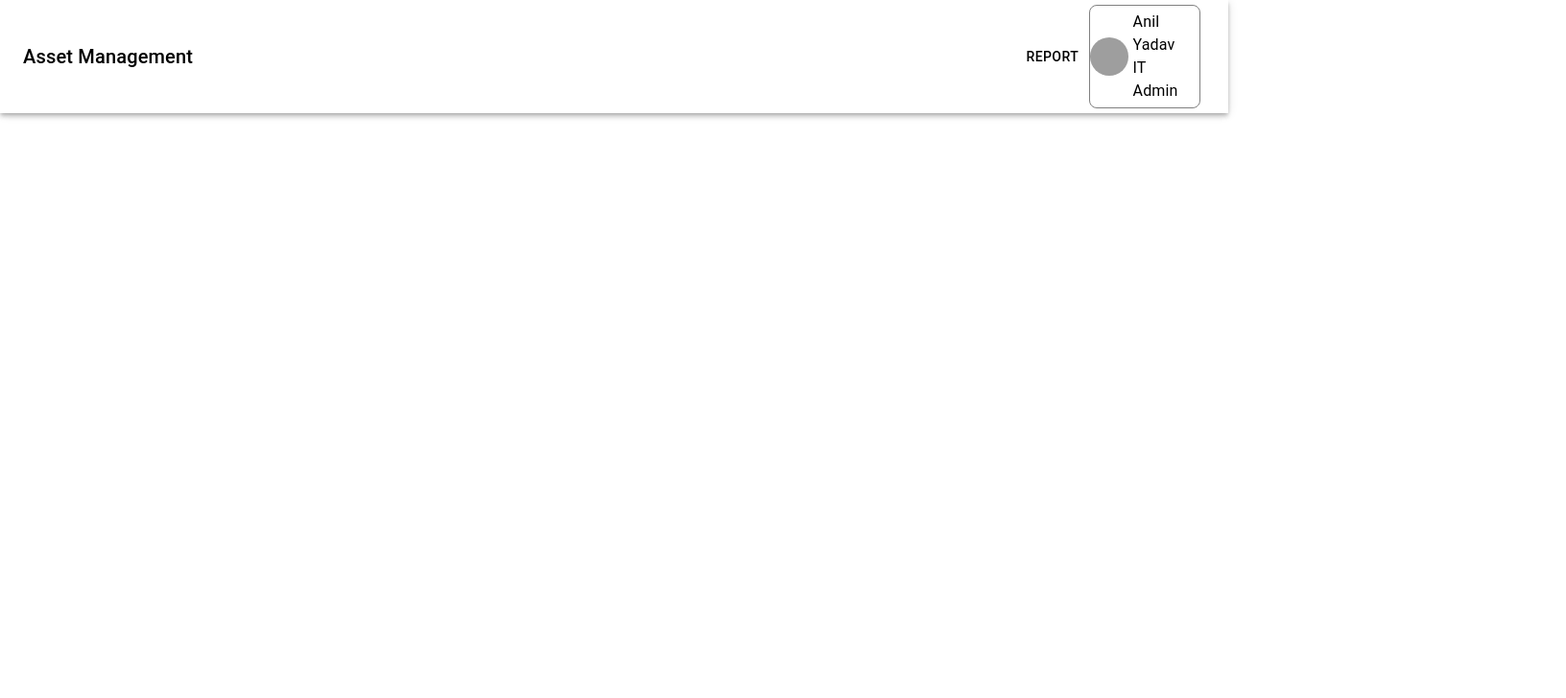
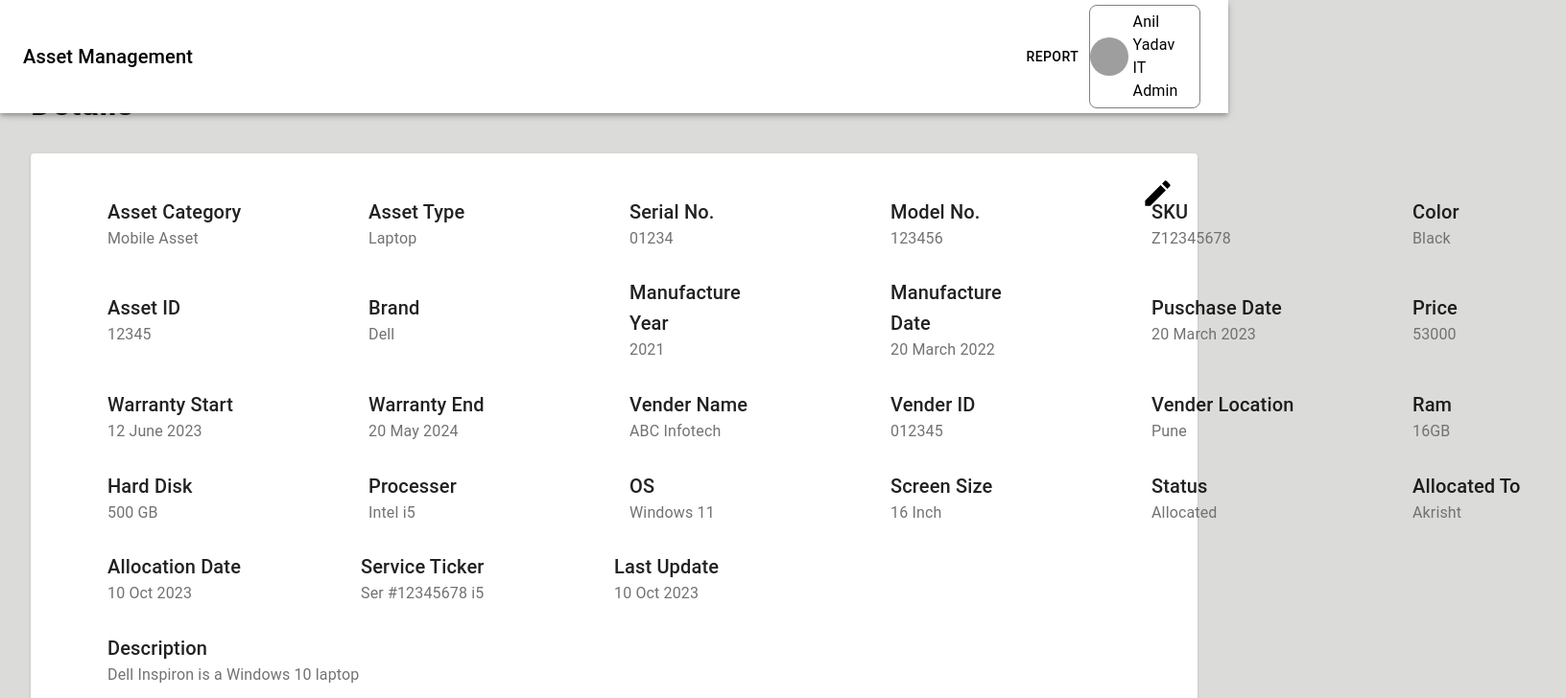
Before and after one commit to anil1707/asset-managment, a React (Create React App) app: page /details in a window 1280 px wide. Shown: the top 728 px of the page at 96% size, 1632 px wide, since content can reach past the window. Built offline with nearby package versions, Linux system fonts and the light colour scheme; grey boxes are pictures that could not be loaded.

Commit message:
add routing for detail page

```diff
--- a/src/App.js
+++ b/src/App.js
@@ -2,6 +2,7 @@ import Home from "./component/Home/Home";
 import Nav from "./component/Nav";
 import { Routes, Route } from "react-router-dom";
 import AddAsset from "./component/addAsset/AddAsset";
+import Detail from "./component/Detail";
 
 
 function App() {
@@ -11,6 +12,7 @@ function App() {
       <Routes>
         <Route path="/" element={<Home />}> </Route>
         <Route path="/addAsset" element={<AddAsset />}></Route>
+        <Route path="/details" element={<Detail />}></Route>
       </Routes>
     </>
   );
--- a/src/component/Detail.js
+++ b/src/component/Detail.js
@@ -1,8 +1,14 @@
 import { Box, IconButton, Paper, Tooltip, Typography } from "@mui/material";
 import React from "react";
 import EditIcon from "@mui/icons-material/Edit";
+import { useNavigate } from "react-router-dom";
 
 const Detail = () => {
+  const navigate = useNavigate()
+  const clickOnEditButton = () =>{
+    console.log("clicked");
+    navigate('/')
+  }
   return (
     <Box
       sx={{
@@ -31,7 +37,8 @@ const Detail = () => {
         >
           <Tooltip title="Edit">
             <IconButton
-              sx={{ position: "absolute", top: "1rem", right: "1rem" }}
+              sx={{ position: "absolute", top: "1rem", right: "1rem", color:"black" }}
+              onClick={clickOnEditButton}
             >
               <EditIcon sx={{ fontWeight: "bold", fontSize: "35px" }} />
             </IconButton>
--- a/src/component/Home/Home.js
+++ b/src/component/Home/Home.js
@@ -185,7 +185,7 @@ const Home = () => {
   const [isOnInventry, setIsOnInventry] = useState(false);
   const [isOnAllocateAssete, setIsOnAllocateAssete] = useState(false);
   const [isOnDeallocate, setIsOnDeallocate] = useState(false);
-  const [selectTab, setSelectTab] = useState("")
+  const [selectTab, setSelectTab] = useState("");
 
   // const [anchorEl, setAnchorEl] = React.useState(null);
   // const open = Boolean(anchorEl);
@@ -202,19 +202,19 @@ const Home = () => {
     setIsOnInventry(true);
     setIsOnAllocateAssete(false);
     setIsOnDeallocate(false);
-    setSelectTab("inventry")
+    setSelectTab("inventry");
   };
   const clickOnAllocateAsset = () => {
     setIsOnAllocateAssete(true);
     setIsOnInventry(false);
     setIsOnDeallocate(false);
-    setSelectTab("allocateAsset")
+    setSelectTab("allocateAsset");
   };
   const clickOnDeallocate = () => {
     setIsOnDeallocate(true);
     setIsOnInventry(false);
     setIsOnAllocateAssete(false);
-    setSelectTab("deallocate")
+    setSelectTab("deallocate");
   };
   const clickOnAddAsset = () => {
     setIsOnDeallocate(false);
@@ -223,8 +223,8 @@ const Home = () => {
     setSelectTab("");
   };
   return (
-    <Box sx={{ marginTop: "7.3vh" }}>
-      <Box sx={{ display: "flex", padding: "50px 0 20px 0", color: "white" }}>
+    <Box marginTop={"7.3vh"}>
+      <Box sx={{display: "flex", padding: "50px 0 20px 0", color: "white" }}>
         <Typography
           flexGrow={1}
           ml={"1.5vw"}
@@ -468,7 +468,7 @@ const Home = () => {
               <FilterListIcon sx={{ color: "#969799" }} />
             </Box>
           </Box>
-          <TableComponent rows={rows} selectedTab = {selectTab} />
+          <TableComponent rows={rows} selectedTab={selectTab} />
         </Paper>
       </Box>
     </Box>
--- a/src/index.css
+++ b/src/index.css
@@ -1,9 +1,13 @@
 * {
     margin: 0;
     padding: 0;
+    overflow: none !important;
 }
 
 body {
-    width: 100vw;
-    height: 100vh;
+    width: 100vw !important;
+    /* height: 100vh !important; */
+    box-sizing: border-box !important;
+    background-color: #dbdbd9 !important;
+
 }
```
